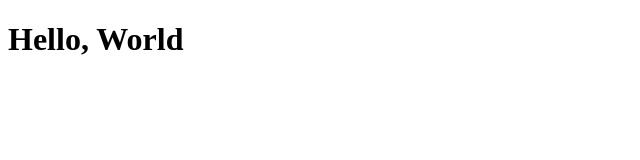
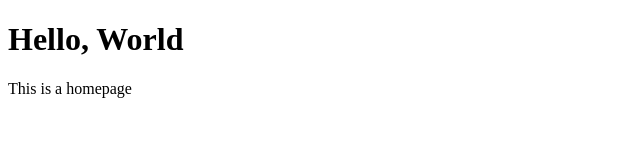
Before and after one commit to noniesatan/learn-Git, a plain HTML site: page index.html in a window 1280 px wide. Shown: the whole page, without its empty margins (0-640 px from the left). Drawn offline with Linux system fonts and the light colour scheme.

Commit message:
add some line

```diff
--- a/index.html
+++ b/index.html
@@ -9,5 +9,6 @@
 </head>
 <body>
     <h1>Hello, World</h1>
+    <P>This is a homepage  </P>
 </body>
 </html>
```
